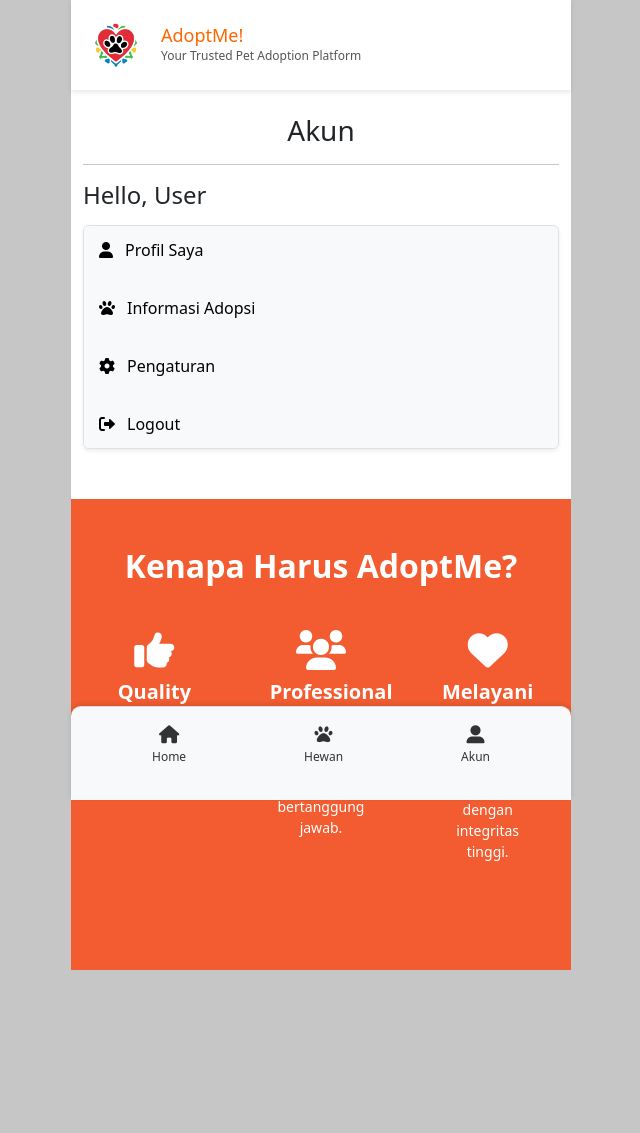
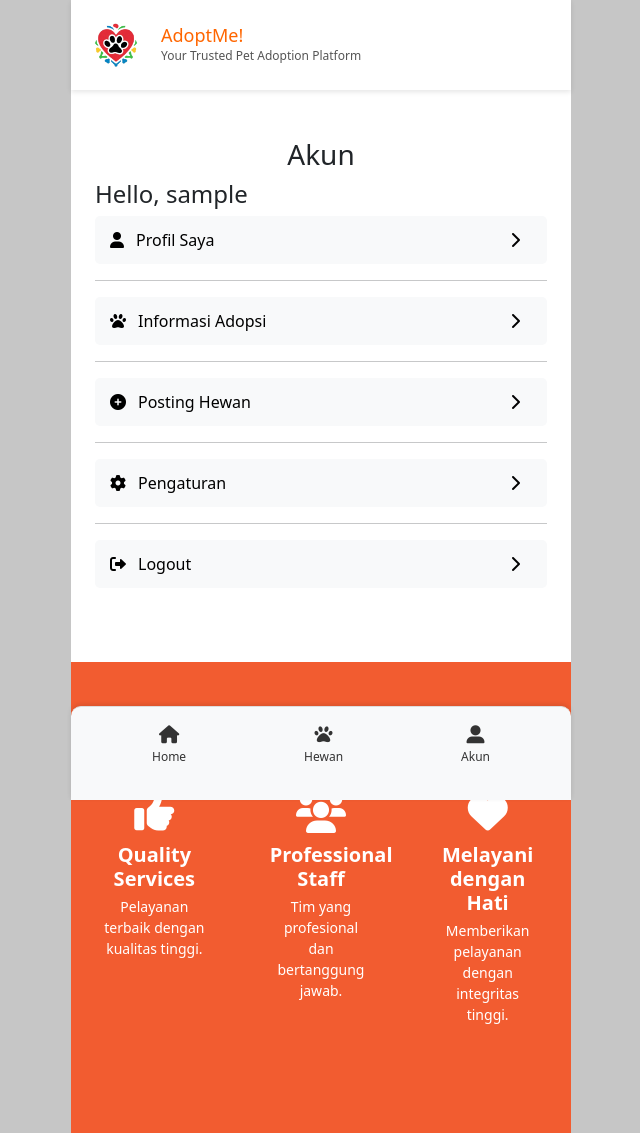
Before and after one commit to carensgabriel/AdoptMe, a Flask app: template templates/user/user_profile.html in a window 1280 px wide. Shown: the whole page, without its empty margins (319-959 px from the left). Before the commit the page ends 970 px from the top, so only its background shows below. Run offline with Flask 3, Linux system fonts and the light colour scheme; the template is opened without the code that fills it: most values are stand-ins (such as "Sample title", 1, 10 or a date in 2020); some libraries are stand-ins or nearby versions.

Commit message:
update user_profile

```diff
--- a/templates/user/user_profile.html
+++ b/templates/user/user_profile.html
@@ -1,41 +1,55 @@
 {% extends "layout.html" %}
 {% block content %}
 
-<div class="container mt-4">
+<div class="container mt-4 p-4">
     <h3 class="text-center">Akun</h3>
-    <hr>
-    <h4> Hello, <span id="username">User</span></h4>
+    <h4> Hello, {{ auth.username }}</h4>
 
     <!-- Menu Navigasi Akun -->
-    <div class="menu-container mt-3 shadow-sm border rounded bg-light">
     <div class="menu-item">
-            <a href="#">
-                <i class="fas fa-user"></i> <span>Profil Saya</span>
+        <a href="#" class="d-flex align-items-center">
+            <span class="d-flex align-items-center flex-grow-1">
+                <i class="fas fa-user"></i> Profil Saya
+            </span>
+            <i class="fas fa-chevron-right"></i>
         </a>
     </div>
+    <hr>
     <div class="menu-item">
-            <a href="{{ url_for('user.adoption_info') }}" class="{% if request.path == url_for('user.adoption_info') %}active{% endif %}">
-                <i class="fas fa-paw"></i> <span>Informasi Adopsi</span>
+        <a href="{{ url_for('user.adoption_info') }}" class="d-flex align-items-center {% if request.path == url_for('user.adoption_info') %}active{% endif %}">
+            <span class="d-flex align-items-center flex-grow-1">
+                <i class="fas fa-paw"></i> Informasi Adopsi
+            </span>
+            <i class="fas fa-chevron-right"></i>
         </a>
     </div>
+    <hr>
     <div class="menu-item">
-            <a href="#">
-                <i class="fas fa-cog"></i> <span>Pengaturan</span>
+        <a href="{{ url_for('user.post_animals') }}" class="d-flex align-items-center {% if request.path == url_for('user.post_animals') %}active{% endif %}">
+            <span class="d-flex align-items-center flex-grow-1">
+                <i class="fas fa-plus-circle"></i> Posting Hewan
+            </span>
+            <i class="fas fa-chevron-right"></i>
         </a>
     </div>
+    <hr>
     <div class="menu-item">
-            <a href="{{ url_for('auth.logout') }}" class="{% if request.path == url_for('auth.logout') %}active{% endif %}">
-                <i class="fas fa-sign-out-alt"></i> <span>Logout</span>
+        <a href="#" class="d-flex align-items-center">
+            <span class="d-flex align-items-center flex-grow-1">
+                <i class="fas fa-cog"></i> Pengaturan
+            </span>
+            <i class="fas fa-chevron-right"></i>
+        </a>
+    </div>
+    <hr>
+    <div class="menu-item">
+        <a href="{{ url_for('auth.logout') }}" class="d-flex align-items-center {% if request.path == url_for('auth.logout') %}active{% endif %}">
+            <span class="d-flex align-items-center flex-grow-1">
+                <i class="fas fa-sign-out-alt"></i> Logout
+            </span>
+            <i class="fas fa-chevron-right"></i>
         </a>
     </div>
 </div>
 
-    <!-- Button Logout -->
-    <!-- <a href="{{ url_for('auth.logout') }}">
-        <button type="submit" class="btn btn-primary mt-4 w-100">
-            Logout <i class="fa-solid fa-arrow-right"></i>
-        </button>
-    </a> -->
-</div>
-
 {% endblock %}
```
Lines whose indentation alone changed are shown as unchanged.
